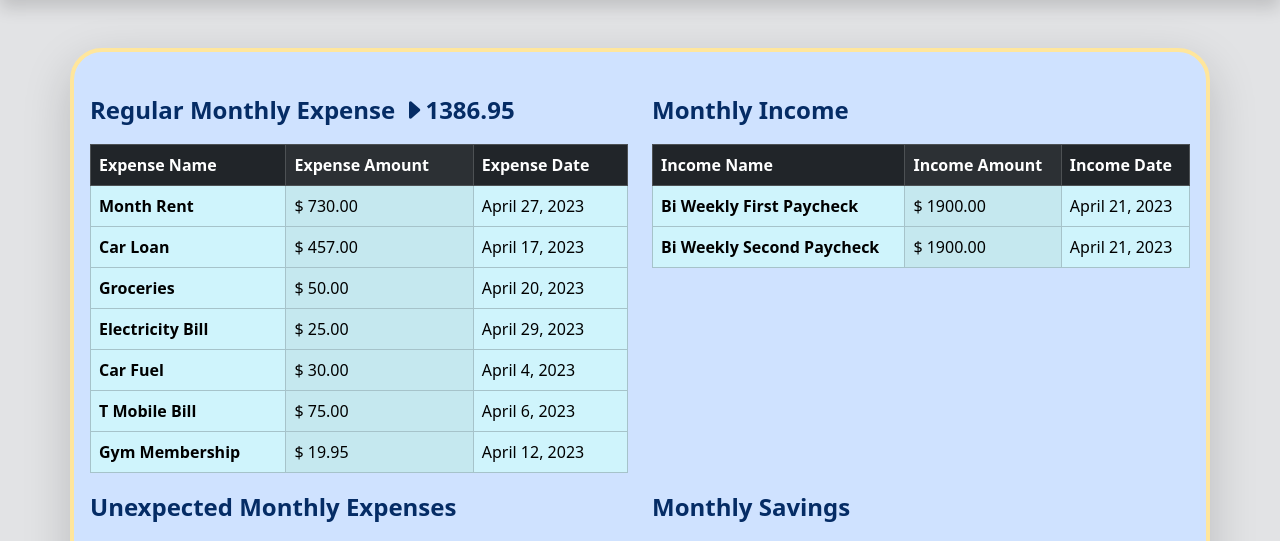
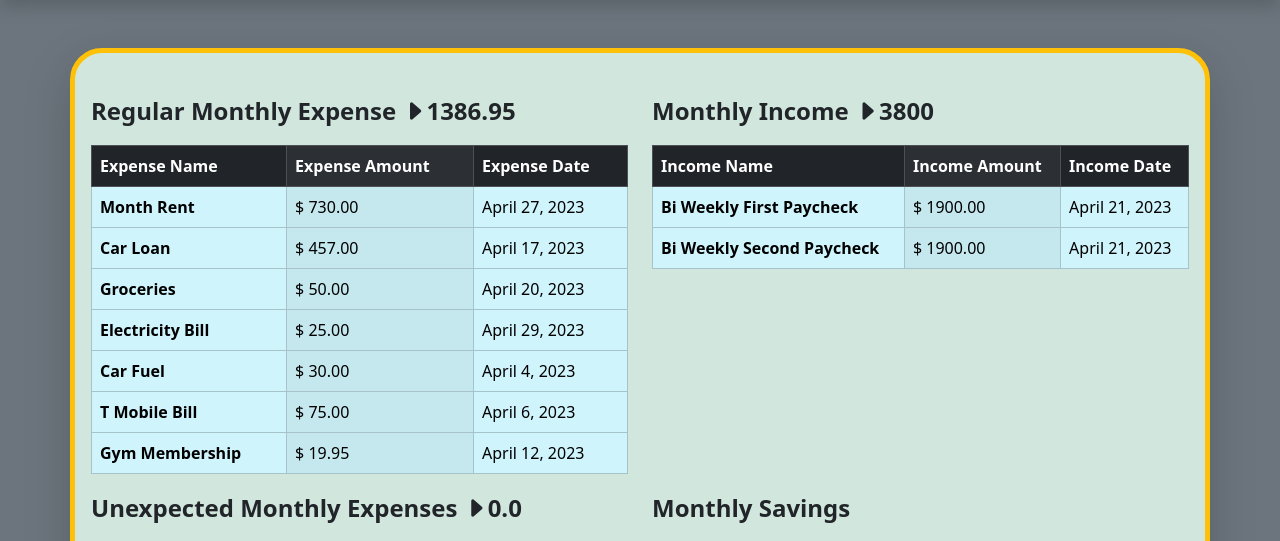
Before and after one commit to dkpotti/personalfinance, a Django app: page /expensetracker/viewexpense/ in a window 1280 px wide. Shown: the part 72-613 px from the top of the page. Run offline with Django 4.2, Linux system fonts and the light colour scheme; data comes from the database, SQL or seed files in the repository; both versions use the stored data as it was after the commit.

Commit message:
Modified the colors of division

```diff
--- a/expensetracker/templates/viewexpense.html
+++ b/expensetracker/templates/viewexpense.html
@@ -29,7 +29,10 @@
     </table>
   </div>
   <div class="col-md-6">
-    <p class="fs-4 fw-semibold">Monthly Income</p>
+    <p class="fs-4 fw-semibold">
+      Monthly Income
+      <i class="bi bi-caret-right-fill"></i>{{totalMonthlyIncome}}
+    </p>
     <table
       class="table table-striped-columns table-info table-hover table-bordered"
     >
@@ -52,7 +55,10 @@
     </table>
   </div>
   <div class="col-md-6">
-    <p class="fs-4 fw-semibold">Unexpected Monthly Expenses</p>
+    <p class="fs-4 fw-semibold">
+      Unexpected Monthly Expenses
+      <i class="bi bi-caret-right-fill"></i>{{totalUnexpectedExpense}}
+    </p>
     <table
       class="table table-striped-columns table-info table-hover table-bordered"
     >
--- a/expensetracker/views.py
+++ b/expensetracker/views.py
@@ -21,6 +21,11 @@ def viewexpense(request):
         Sum('incomeAmount'))['incomeAmount__sum']
     totalSavings = regularmonthlysavings.objects.all().aggregate(
         Sum('savingsAmount'))['savingsAmount__sum']
+    totalUnexpectedExpense = unexpectedmonthlyexpense.objects.all().exclude(
+        expenseStatus=False).aggregate(
+        Sum('expenseAmount'))['expenseAmount__sum']
+
+    totalUnexpectedExpense = 0.00 if totalUnexpectedExpense is None else totalUnexpectedExpense
 
     totalSavings = (totalSavings/totalMonthlyIncome) * 100
     expensePercentage = (totalRegularExpense/totalMonthlyIncome) * 100
@@ -31,7 +36,7 @@ def viewexpense(request):
                                                 allunexpectedmonthlyexpense, "allregularmonthlyincome": allregularmonthlyincome,
                                                 "totalRegularExpense": totalRegularExpense, "totalMonthlyIncome": totalMonthlyIncome,
                                                 "expensePercentage": expensePercentage, "totalSavings": totalSavings, "allregularmonthlysavings": allregularmonthlysavings,
-                                                "leftOverPercentage": leftOverPercentage})
+                                                "leftOverPercentage": leftOverPercentage, "totalUnexpectedExpense": totalUnexpectedExpense})
 
 
 def addregularexpense(request):
--- a/moneymanager/templates/website-master.html
+++ b/moneymanager/templates/website-master.html
@@ -27,7 +27,7 @@
       href="https://cdn.jsdelivr.net/npm/bootstrap-icons@1.10.3/font/bootstrap-icons.css"
     />
   </head>
-  <body class="bg-secondary-subtle">
+  <body class="bg-secondary">
     <nav
       class="navbar navbar-expand-lg bg-dark-subtle shadow p-3 mb-5 mx-auto fw-semibold"
     >
@@ -118,7 +118,7 @@
       </div>
     </nav>
     <div
-      class="p-3 text-primary-emphasis bg-primary-subtle border border-4 border-warning-subtle rounded-5 container border shadow-lg p-3 mb-5 rounded"
+      class="p-3 bg-success-subtle text-dark border border-5 border-warning rounded-5 container border shadow-lg p-3 mb-5 rounded"
     >
       {% block content %} {% endblock %}
     </div>
```
Also changed, not shown: db.sqlite3, 1 other file.
